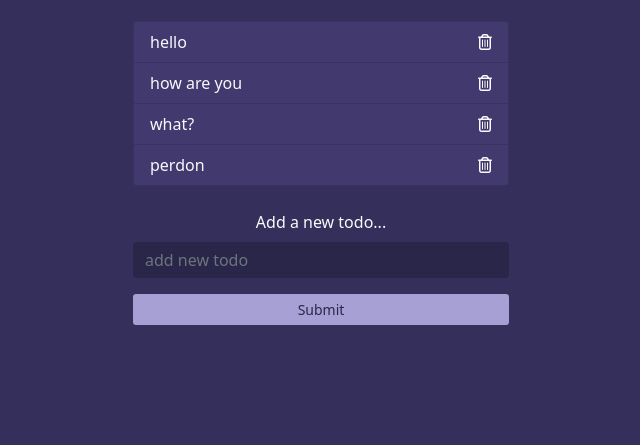
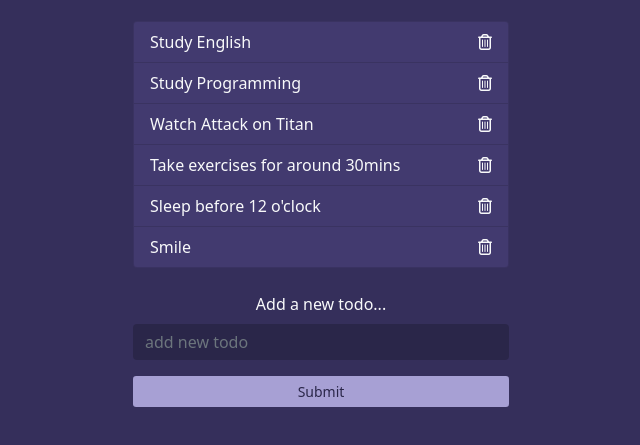
Before and after one commit to gitaccsithu/Todo, a plain HTML site: page index.html in a window 1280 px wide. Shown: the part 135-580 px from the top of the page, without its empty margins (319-959 px from the left). Drawn offline with nearby package versions, Linux system fonts and the light colour scheme.

Commit message:
changed datas inside index.html

```diff
--- a/index.html
+++ b/index.html
@@ -22,19 +22,27 @@
 
         <ul class="list-group todos">
             <li class="list-group-item d-flex justify-content-between text-light align-items-center">
-                <span>hello</span>
+                <span>Study English</span>
                 <i class="far fa-trash-alt delete"></i>
             </li>
             <li class="list-group-item d-flex justify-content-between text-light align-items-center">
-                <span>how are you</span>
+                <span>Study Programming</span>
                 <i class="far fa-trash-alt delete"></i>
             </li>
             <li class="list-group-item d-flex justify-content-between text-light align-items-center">
-                <span>what?</span>
+                <span>Watch Attack on Titan</span>
                 <i class="far fa-trash-alt delete"></i>
             </li>
             <li class="list-group-item d-flex justify-content-between text-light align-items-center">
-                <span>perdon</span>
+                <span>Take exercises for around 30mins</span>
+                <i class="far fa-trash-alt delete"></i>
+            </li>
+            <li class="list-group-item d-flex justify-content-between text-light align-items-center">
+                <span>Sleep before 12 o'clock</span>
+                <i class="far fa-trash-alt delete"></i>
+            </li>
+            <li class="list-group-item d-flex justify-content-between text-light align-items-center">
+                <span>Smile</span>
                 <i class="far fa-trash-alt delete"></i>
             </li>
         </ul>
```
